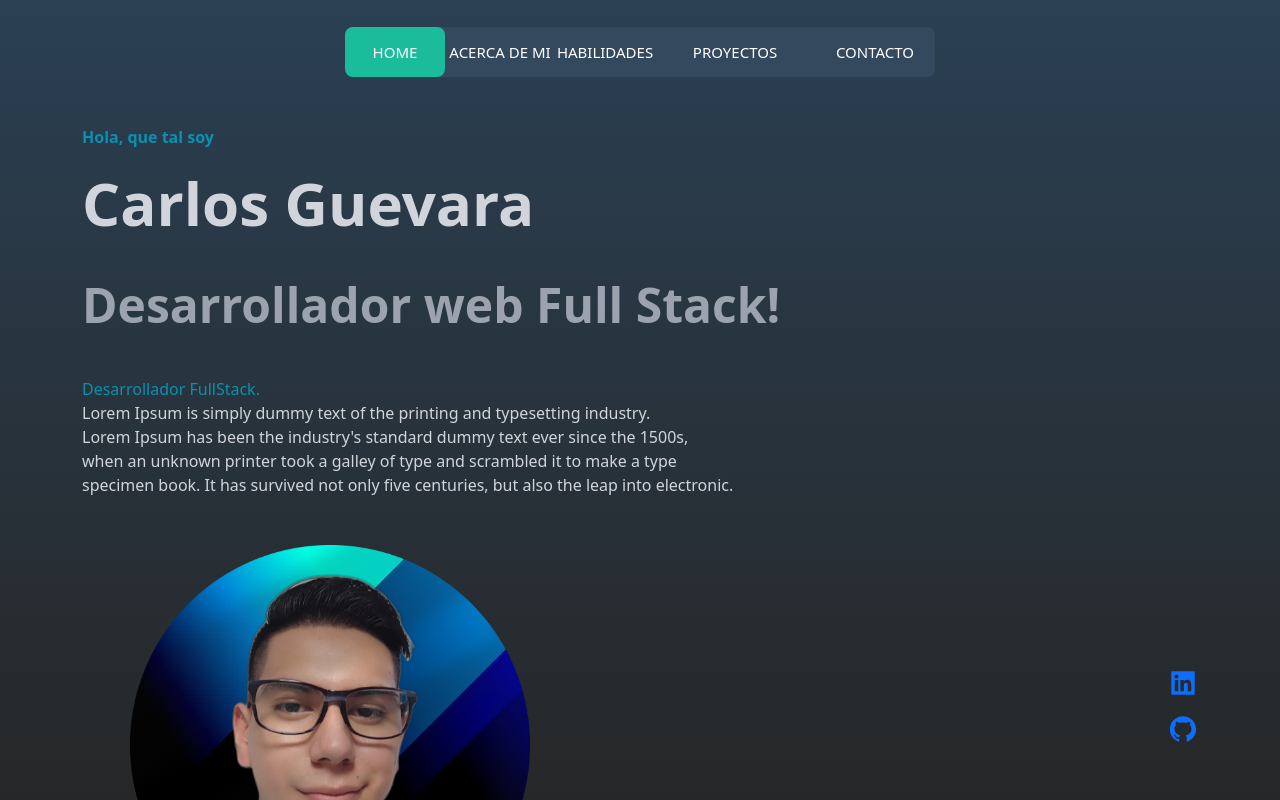
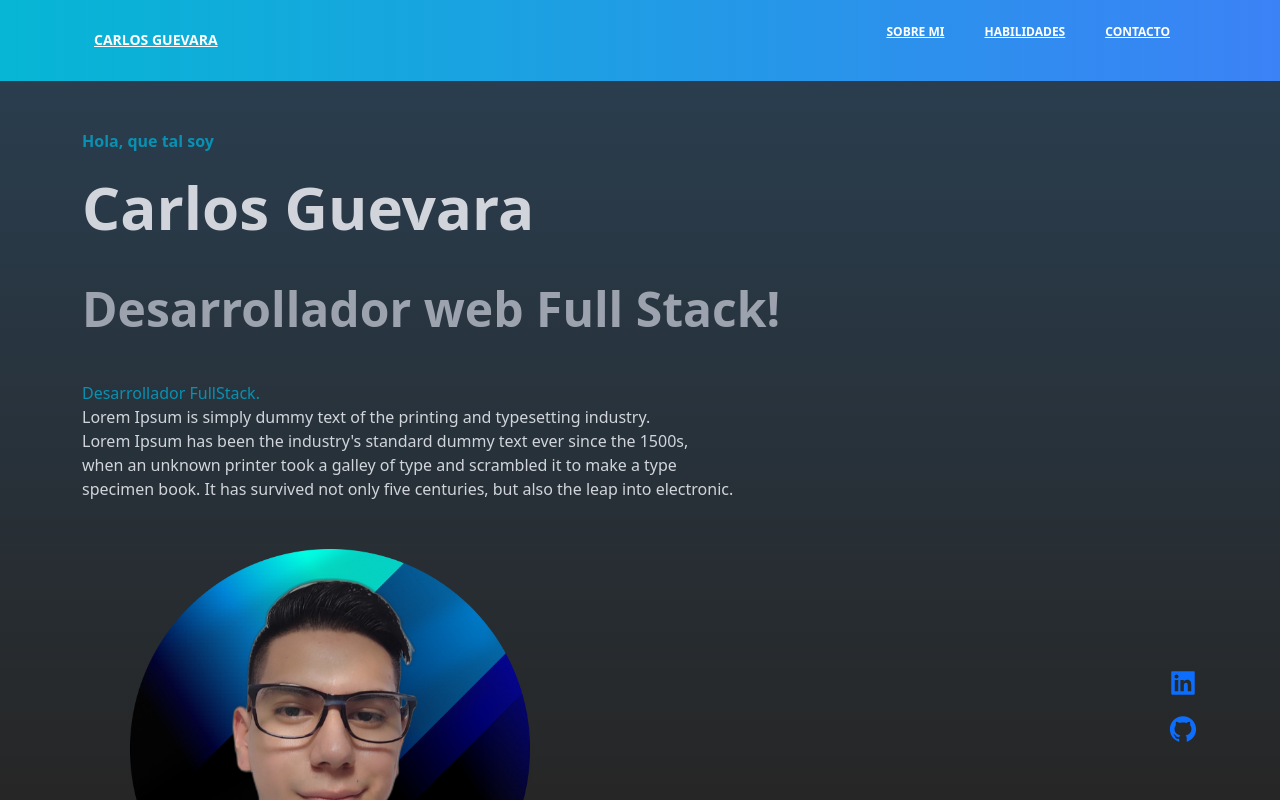
Before and after one commit to jcguv117/react-portafolio, a React (Create React App) app: page / in a window 1280 px wide. Shown: the top 800 px of the page. Built offline with nearby package versions, Linux system fonts and the light colour scheme.

Commit message:
nuevo navbar

```diff
--- a/src/components/Navbar.js
+++ b/src/components/Navbar.js
@@ -1,19 +1,66 @@
 import React from "react";
+import { FontAwesomeIcon } from '@fortawesome/react-fontawesome';
+import { faBars } from '@fortawesome/free-solid-svg-icons';
+// export default function Navbar() {
+//     return (
+//       <section id="Navbar">
 
-export default function Navbar() {
-    return (
-      <section id="Navbar">
+//         <div className="container mx-auto w-10/12">
+//           <nav>
+//             <a href="#">Home</a>
+//             <a href="#">Acerca de mi</a>
+//             <a href="#">Habilidades</a>
+//             <a href="#">Proyectos</a>
+//             <a href="#">Contacto</a>
+//             <div className="animation start-home"></div>
+//           </nav>
+//         </div>
+//       </section>
+//     );
+//   }
 
-        <div className="container mx-auto w-10/12">
-          <nav>
-            <a href="#">Home</a>
-            <a href="#">Acerca de mi</a>
-            <a href="#">Habilidades</a>
-            <a href="#">Proyectos</a>
-            <a href="#">Contacto</a>
-            <div className="animation start-home"></div>
-          </nav>
+export default function Navbar({ fixed }) {
+  const [navbarOpen, setNavbarOpen] = React.useState(false);
+  return (
+    <>
+      <nav className="sticky top-0 z-50 flex flex-wrap items-center justify-between px-2 py-3 bg-gradient-to-r from-cyan-500 to-blue-500 mb-3">
+        <div className="container px-4 mx-auto flex flex-wrap items-center justify-between">
+          <div className="w-full relative flex justify-between lg:w-auto lg:static lg:block lg:justify-start">
+            <a className="text-sm font-bold leading-relaxed inline-block mr-4 py-2 whitespace-nowrap uppercase text-white"
+              href="#">
+              CARLOS GUEVARA
+            </a>
+            <button className="text-white cursor-pointer text-xl leading-none px-3 py-1 border border-solid border-transparent rounded bg-transparent block lg:hidden outline-none focus:outline-none"
+              type="button" onClick={() => setNavbarOpen(!navbarOpen)}>
+              <FontAwesomeIcon icon={faBars} />
+            </button>
+          </div>
+          <div
+            className={
+              "lg:flex flex-grow items-center" +
+              (navbarOpen ? " flex" : " hidden")
+            }
+            id="example-navbar-danger" >
+            <ul className="flex flex-col lg:flex-row list-none lg:ml-auto">
+              <li className="nav-item">
+                <a className="px-3 py-2 flex items-center text-xs uppercase font-bold leading-snug text-white hover:opacity-75" href="#">
+                  <span className="ml-2">SOBRE MI</span>
+                </a>
+              </li>
+              <li className="nav-item">
+                <a className="px-3 py-2 flex items-center text-xs uppercase font-bold leading-snug text-white hover:opacity-75" href="#skills">
+                  <span className="ml-2">HABILIDADES</span>
+                </a>
+              </li>
+              <li className="nav-item">
+                <a className="px-3 py-2 flex items-center text-xs uppercase font-bold leading-snug text-white hover:opacity-75" href="#">
+                  <span className="ml-2">CONTACTO</span>
+                </a>
+              </li>
+            </ul>
+          </div>
         </div>
-      </section>
-    );
-  }
+      </nav>
+    </>
+  );
+}
--- a/src/components/Skills.js
+++ b/src/components/Skills.js
@@ -18,13 +18,13 @@ export default function Skills() {
   return (
     <section id="skills">
         <h3 className="text-zinc-300">Conocimientos de tecnologías.</h3>
-        <div className="flex flex-wrap lg:w-4/5 sm:mx-auto sm:mb-2 -mx-2">
+        <div className="flex flex-wrap lg:w-1/3 sm:mx-auto sm:mb-2 -mx-2">
           {skills.map((skill) => (
-            <div key={skill.name} className="p-2 sm:w-1/2 w-full">
+            <div key={skill.name} className="p-2 sm:w-1/3 w-full">
               <div className="bg-gray-800 rounded flex p-4 h-full items-center">
                 <FontAwesomeIcon icon={faCheck} className="text-green-400 w-6 h-6 flex-shrink-0 mr-4" />
                 <span className="title-font font-medium text-white">
-                  <FontAwesomeIcon icon={skill.Icon} className="text-green-400 w-6 h-6 flex-shrink-0 mr-4" />
+                  <FontAwesomeIcon icon={skill.Icon} className="text-zinc-300 w-6 h-6 flex-shrink-0 mr-4" />
                   <tool-tip role="tooltip">{skill.name}</tool-tip>
                 </span>
               </div>
--- a/src/index.css
+++ b/src/index.css
@@ -12,16 +12,16 @@ body {
 
 
 /***************** NAVBAR ***********************/
-nav {
+/* nav {
     margin: 27px auto 0;
     position: relative;
     width: 590px;
     background-color: #34495e;
     border-radius: 8px;
     font-size: 0;
-}
+} */
 
-nav a{
+/* nav a{
     line-height: 50px;
     height: 100%;
     font-size: 15px;
@@ -33,8 +33,8 @@ nav a{
     text-align: center;
     color: white;
     cursor: pointer;
-}
-
+} */
+/*
 nav .animation{
     position: absolute;
     height: 100%;
@@ -88,7 +88,7 @@ nav .start-about, a:nth-child(5):hover~.animation{
     width: 120px;
     left: 470px;
     background-color: #e67e22;
-}
+} */
 
 tool-tip{
     position: absolute;
```
